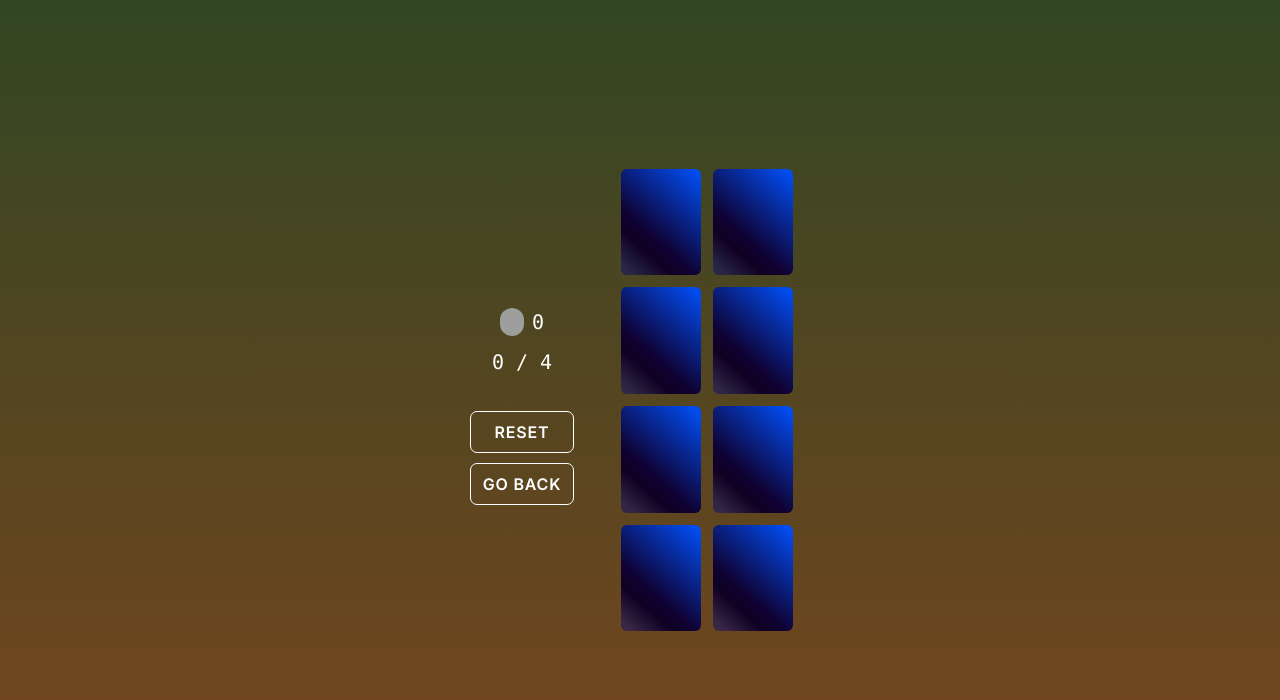
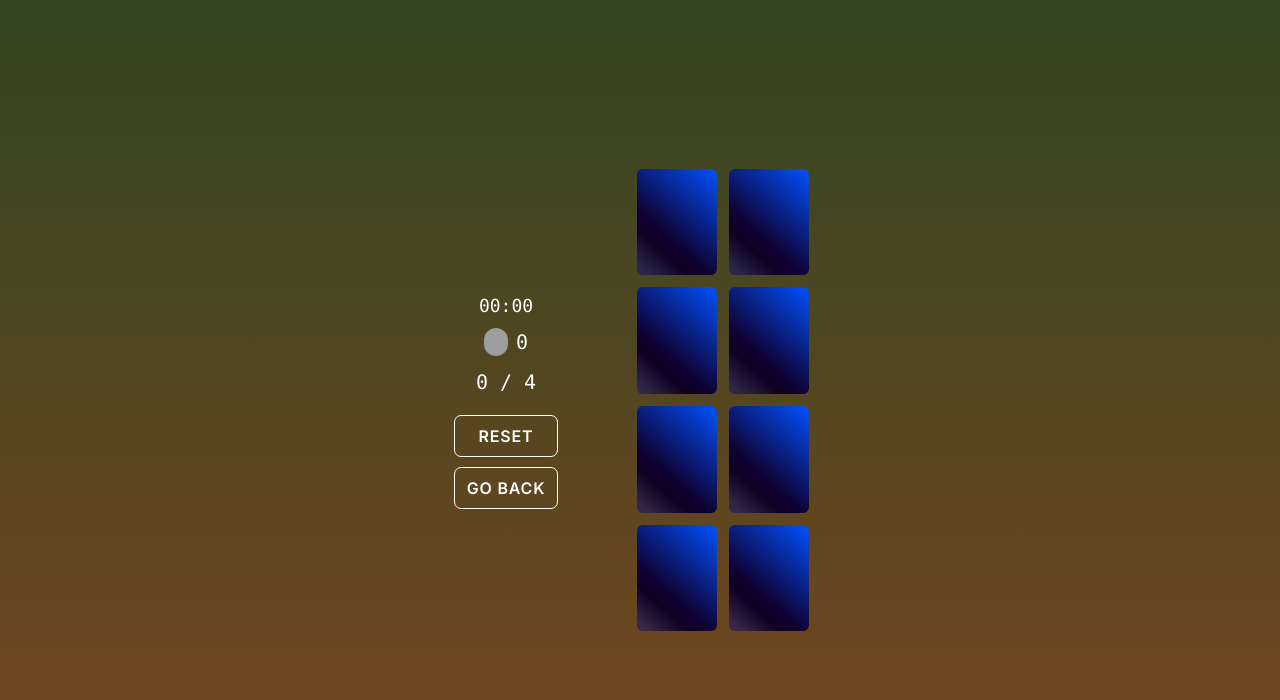
Before and after one commit to mako542b/memory, a Next.js app: page / in a window 1280 px wide. Both pictures are taken after a click on the button "NEWBE". Shown: the top 700 px of the page. Built offline with nearby package versions, Linux system fonts and the light colour scheme; grey boxes are pictures that could not be loaded.

Commit message:
animations

```diff
--- a/src/app/globals.css
+++ b/src/app/globals.css
@@ -38,22 +38,13 @@ body,
 
 
 
-
-
-
-
-
-
-
-
-
 .mainCard {
   perspective: 200px;
   position: relative;
   cursor: pointer;
   transition: opacity .8s;
-  /* padding: 20px; */
   background-color: rgb(0, 0, 0, .1);
+  width: clamp(48px, calc(3rem + ((1vw - 2.5px) * 20)), 80px);
 }
 
 .backCard {
@@ -86,3 +77,21 @@ body,
 .clicked > .backCard {
   transform: rotateY(0deg);
 }
+
+.animate-bar {
+  animation: bar 2s;
+}
+
+
+
+@keyframes bar {
+  0% {width: 0; background: green;}
+  100% {width: 100%; background: red;}
+}
+
+@media only screen and (min-width: 768px) {
+  @keyframes bar {
+    0% {height: 0; background: green;}
+    100% {height: 100%; background: red;}
+  }
+}
--- a/src/app/page.tsx
+++ b/src/app/page.tsx
@@ -1,6 +1,5 @@
 'use client'
 
-import Image from 'next/image'
 import Board from '@/components/Board'
 import ChooseLevel from '@/components/ChooseLevel'
 import { useState } from 'react'
--- a/src/components/Board.tsx
+++ b/src/components/Board.tsx
@@ -2,11 +2,12 @@
 
 import Card from "./Card"
 import { ICard } from "@/interfaces/ICard"
-import { useState, useRef, Dispatch, SetStateAction } from "react"
+import { useState, Dispatch, SetStateAction, useRef } from "react"
 import ScoreBoard from "./ScoreBoard"
 import { getBoard } from "@/utils/getBoard"
 import delay from "@/utils/delay"
-// import { getBoard } from "@/utils/getBoard"
+import formatTime from "@/utils/formatTime"
+import LoadingBar from "./LoadingBar"
 
 interface props {
     level: "newbie" | "intermediate" | "master",
@@ -17,14 +18,16 @@ interface props {
 
 export default function Board({setLevel, level, setBoard, board } : props){
 
-    // const [board, setBoard] = useState<ICard[]>([])
-    const [gameState, setGameState] = useState<'idle' | 'pending' | 'matching'>('idle')
+    const [gameState, setGameState] = useState<'idle' | 'pending' | 'matching' | 'finnished' | 'starting'>('starting')
     const [pendingCard, setPendingCard] = useState<ICard | null>(null)
     const [clicks, setClicks] = useState<number>(0)
     const [matchedPairs, setMAtchedPairs] = useState<number>(0)
-    const [pendingTimeoutId, setPendingTiemoutId ] = useState<NodeJS.Timeout | null>(null)
+    const [timer, setTimer] = useState<number>(0)
 
+    const timerTimeoutId = useRef<NodeJS.Timer | null>(null)
     const numOfPairs = level === 'master' ? 8 : level === 'intermediate' ? 6 : 4
+    const pendingTimeoutId = useRef<NodeJS.Timeout | null>(null)
+
 
     function mutateBoard(prev: ICard[], secCard: ICard, newState: 'matched' | 'closed' | 'closing'){
         let newBoard = [...prev]
@@ -53,21 +56,26 @@ export default function Board({setLevel, level, setBoard, board } : props){
             },1000)
             setPendingCard(null)
             setGameState('idle')
-            console.log('timeout passed')
         }, 2000)
-        setPendingTiemoutId(id)
+        pendingTimeoutId.current = id
     }
 
     async function checkForPair(secCard: ICard) {
-        if(pendingTimeoutId) {
-            clearTimeout(pendingTimeoutId)
-            setPendingTiemoutId(null)
+        if(pendingTimeoutId.current) {
+            clearTimeout(pendingTimeoutId.current)
+            pendingTimeoutId.current = null
         }
         await delay(1000)
-        // let isMatched = pendingCard?.pairName === secCard.pairName
         if(pendingCard?.pairName === secCard.pairName){
             setBoard(prev => mutateBoard(prev, secCard, 'matched'))
-            setMAtchedPairs(prev => prev + 1)
+            let currentMatched = matchedPairs + 1
+            setMAtchedPairs(currentMatched)
+            if(currentMatched === numOfPairs){
+                setGameState('finnished')
+                if(timerTimeoutId.current) clearInterval(timerTimeoutId.current)
+                return
+            }
+
 
         } else {
             setBoard(prev => mutateBoard(prev, secCard, 'closing'))
@@ -77,15 +85,17 @@ export default function Board({setLevel, level, setBoard, board } : props){
         }
             setPendingCard(null)
             setGameState('idle')
-            // return isMatched
     }
 
     function handleReset(){
-        setGameState('idle')
+        setGameState('starting')
         setMAtchedPairs(0)
         setClicks(0)
         setPendingCard(null)
         setBoard(getBoard(numOfPairs * 2))
+        if(timerTimeoutId.current) clearInterval(timerTimeoutId.current)
+        timerTimeoutId.current = null
+        setTimer(0)
     }
 
     function handleGoBack(){
@@ -93,16 +103,31 @@ export default function Board({setLevel, level, setBoard, board } : props){
         setLevel(null)
     }
 
+    function startTimer(){
+        timerTimeoutId.current = setInterval(() => {
+            setTimer(prev => prev + 1000)
+        }, 1000)
+    }
 
     return (
-        <div className="grid content-center md:grid-flow-col">
-            <div className="grid place-content-center grid-flow-col p-4 gap-6 md:grid-flow-row">
+        <>
+            <div className={`grid md:grid-flow-col`}>
+            <div className={`grid ${gameState === 'finnished' ? 'grid-flow-row' : 'grid-flow-col'} place-content-center p-4 gap-y-2 gap-x-8 md:grid-flow-row md:pr-12 relative md:self-center`}>
+                <div className="grid place-content-center text-white font-mono text-lg">
+                    <p>{formatTime(timer)}</p>
+                </div>
                 <ScoreBoard clicks={clicks} scored={`${matchedPairs} / ${numOfPairs}`}/>
-                <div className="grid gap-3">
+                <div className="grid gap-3 place-content-center">
                     <button onClick={handleReset} className="rounded-md outline outline-1 outline-white text-white tracking-wider uppercase font-semibold py-1 px-2 md:py-2 md:px-3 hover:opacity-60">Reset</button>
                     <button onClick={handleGoBack} className="rounded-md outline outline-1 outline-white text-white tracking-wider uppercase font-semibold py-1 px-2 md:py-2 md:px-3 hover:opacity-60">Go back</button>
                 </div>
+                {gameState === 'finnished' ? (
+                    <h1 className="text-3xl text-white font-mono uppercase">Congratulations</h1>
+                ) : gameState === 'pending' ? (
+                    <LoadingBar />
+                ) : null}
             </div>
+            {gameState !== 'finnished' ? (
                 <div className="grid place-content-center gap-3 grid-rows-4 grid-flow-col p-3 md:p-8 rounded-lg overflow-hidden">
                     {board.sort((a, b) => a.position > b.position ? 1 : -1).map(card => (
                         <Card
@@ -117,9 +142,14 @@ export default function Board({setLevel, level, setBoard, board } : props){
                             board={board}
                             setClicks={setClicks}
                             startPendingTimeout={startPendingTimeout}
+                            startTimer={startTimer}
                         />
                     ))}
                 </div>
+            ) : (
+                null
+                )}
             </div>
+        </>
     )
 }
--- a/src/components/Card.tsx
+++ b/src/components/Card.tsx
@@ -6,8 +6,8 @@ import { getRandom } from "@/utils/getRandom"
 
 interface props {
     card: ICard,
-    gameState: 'idle' | 'pending' | 'matching',
-    setGameState: Dispatch<SetStateAction<"idle" | "pending" | "matching">>,
+    gameState: 'idle' | 'pending' | 'matching' | 'finnished' | 'starting',
+    setGameState: Dispatch<SetStateAction<"idle" | "pending" | "matching" | "finnished" | 'starting'>>,
     setPendingCard: Dispatch<SetStateAction<ICard | null>>,
     checkForPair: (secCard: ICard) => void,
     pendingCard: ICard | null,
@@ -15,9 +15,10 @@ interface props {
     setBoard: Dispatch<SetStateAction<ICard[]>>,
     setClicks: Dispatch<SetStateAction<number>>,
     startPendingTimeout: (card: ICard) => void,
+    startTimer: () => void,
 }
 
-export default function Card({card, startPendingTimeout, gameState, setGameState, setPendingCard, checkForPair, pendingCard, board, setBoard, setClicks} : props){
+export default function Card({card, startTimer, startPendingTimeout, gameState, setGameState, setPendingCard, checkForPair, pendingCard, board, setBoard, setClicks} : props){
 
     const cardRef = useRef<HTMLDivElement | null>(null)
     const [rnd, setRnd] = useState<number>(0)
@@ -34,13 +35,12 @@ export default function Card({card, startPendingTimeout, gameState, setGameState
             return newBoard
         })
 
-        if (gameState === 'idle'){
+        if (gameState === 'idle' || gameState === 'starting'){
+            if(gameState === 'starting') startTimer()
             setClicks(prev => prev + 1)
             setGameState('pending')
             setPendingCard(card)
-            // setTimeout(() => {
-                startPendingTimeout(card)
-            // }, 1);
+            startPendingTimeout(card)
         } else {
             setGameState('matching')
             checkForPair(card)
@@ -78,7 +78,7 @@ export default function Card({card, startPendingTimeout, gameState, setGameState
 
     return (
         <div
-            className={`w-12 xs:w-16 sm:w-20 aspect-[3/4] rounded-md grid place-content-center mainCard overflow-hidden`}
+            className={`aspect-[3/4] rounded-md grid place-content-center mainCard overflow-hidden`}
             ref={cardRef}
             onClick={handleClick}
 
--- /dev/null
+++ b/src/components/LoadingBar.tsx
@@ -0,0 +1,7 @@
+export default function(){
+    return (
+        <div className="absolute inset-x-0 overflow-hidden h-2 -bottom-1 md:h-auto md:inset-y-0 md:w-2 md:left-auto md:right-2 rounded-full opacity-80 outline outline-[1px] outline-white">
+            <span className="bg-red-600 absolute inset-y-0 left-0 w-full animate-bar md:inset-y-auto md:bottom-0 md:inset-x-0"></span>
+        </div>
+    )
+}
--- a/src/components/ScoreBoard.tsx
+++ b/src/components/ScoreBoard.tsx
@@ -8,7 +8,7 @@ interface props {
 export default function({clicks, scored}: props) {
 
     return(
-        <div className="grid gap-3 text-xl content-center text-white font-mono py-3">
+        <div className="grid gap-3 text-xl place-content-center text-white font-mono md:pb-3">
             <div className="flex justify-center gap-2">
                 <img src="/images/finger-click.png" alt="click" className="w-6 rounded-full"/>
                 <p className="">{clicks}</p>
--- /dev/null
+++ b/src/utils/formatTime.ts
@@ -0,0 +1,8 @@
+export default function formatTime(time: number){
+    let seconds = Math.floor((time % (1000 * 60)) / 1000)
+    let minutes = Math.floor(time % (1000 * 60 * 60) / (1000 * 60))
+    let format = minutes < 10 ? '0' + minutes : minutes
+    format += ':'
+    format += seconds < 10 ? '0' + String(seconds) : String(seconds)
+    return format
+}
--- a/tailwind.config.js
+++ b/tailwind.config.js
@@ -14,10 +14,12 @@ module.exports = {
       },
       screens: {
         'xs': '320px',
+        'xsm': '410px',
         // => @media (min-width: 992px) { ... }
       },
       width: {
-        'minMax' : 'min(90%, 30rem)'
+        'minMax' : 'min(90%, 30rem)',
+        'clamp' : 'clamp(48px,calc(3rem+((1vw-2.5px)*20)),80px);'
       }
     },
   },
```
Lines whose indentation alone changed are shown as unchanged.
